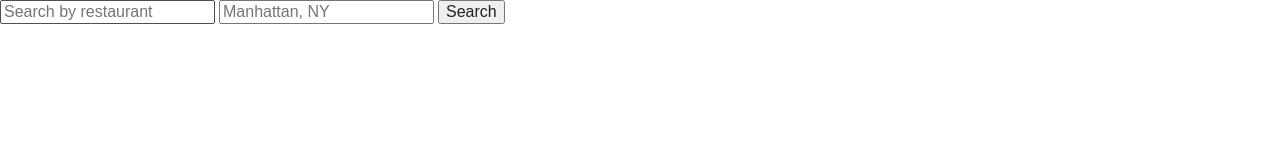
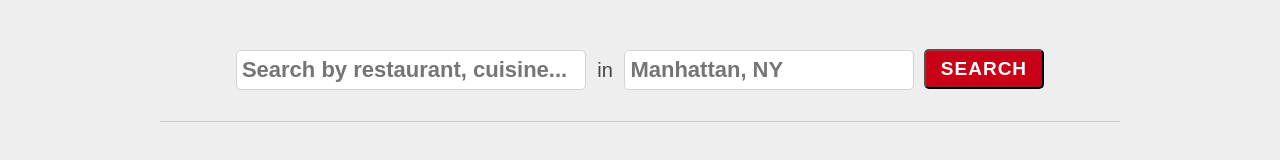
Before and after one commit to chanida-purkosesa/food-mashup, a plain HTML site: page index.html in a window 1280 px wide. Drawn offline with nearby package versions, Linux system fonts and the light colour scheme; no server answers.

Commit message:
Styled search form

```diff
--- a/index.html
+++ b/index.html
@@ -17,11 +17,14 @@
         <script src="js/vendor/modernizr-2.6.2.min.js"></script>
     </head>
     <body>
-        <form id="searchForm">
-            <input type="text" id="searchTerm" placeholder="Search by restaurant" />
-            <input type="text" id="searchLocation" placeholder="Manhattan, NY" />
-            <button type="submit" id="submit" value="Search">Search</button>
-        </form>
+        <section id="searchContainer">
+            <form id="searchForm">
+                <input type="text" id="searchTerm" placeholder="Search by restaurant, cuisine..." />
+                <span class="search-in">in</span>
+                <input type="text" id="searchLocation" placeholder="Manhattan, NY" />
+                <button type="submit" id="submit" value="Search">Search</button>
+            </form>
+        </section>
 
         <article id="searchResult"></article>
 
--- a/sass/screen.scss
+++ b/sass/screen.scss
@@ -1 +1,55 @@
 @import "compass/reset";
+
+body {
+	margin: 0 auto;
+	font: normal 16px arial;
+	width: 960px;
+	background: #eee;
+	color: #444;
+}
+
+#searchContainer {
+	margin: 50px 0 30px;
+	padding-bottom: 30px;
+	text-align: center;
+	border-bottom: 1px solid #ccc;
+
+	input {
+		height: 40px;
+		font-size: 22px;
+		font-weight: bold;
+		color: #444;
+		-webkit-box-sizing: border-box;
+		-moz-box-sizing: border-box;
+		box-sizing: border-box;
+		padding: 5px;
+		border: 1px solid #d4d4d4;
+		border-radius: 5px;
+
+		&#searchTerm {
+			width: 350px;
+		}
+		&#searchLocation {
+			width: 290px;
+		}
+	}
+
+	button {
+		height: 40px;
+		font: bold 19px arial;
+		letter-spacing: 1px;
+		background: #c90117;
+		text-transform: uppercase;
+		color: #fff;
+		border-radius: 5px;
+		padding: 0 15px;
+		position: relative;
+		top: -2px;
+		margin-left: 5px;
+	}
+
+	.search-in {
+		font-size: 20px;
+		margin: 0 7px;
+	}
+}
```
Also changed, not shown: css/screen.css.
